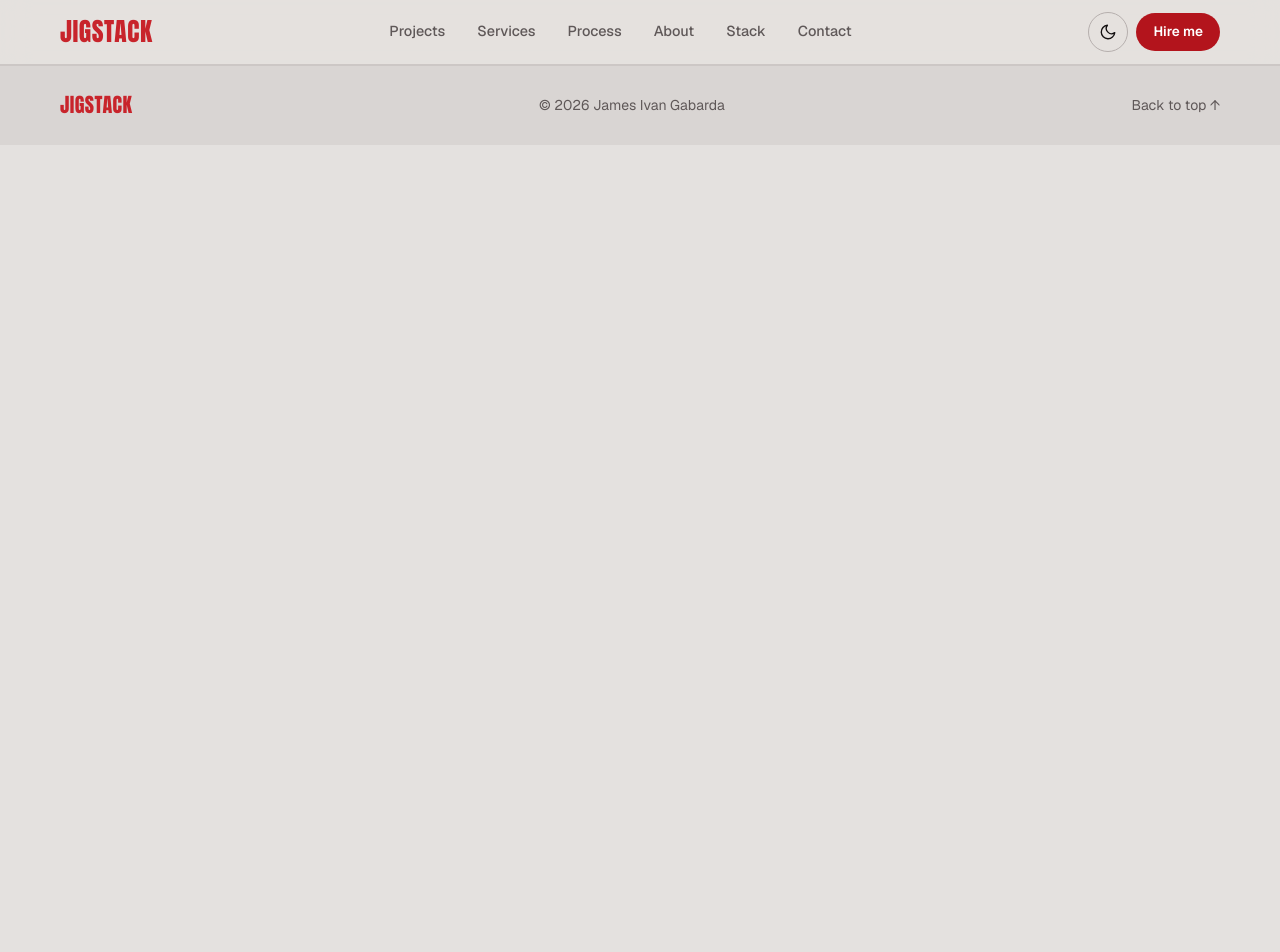
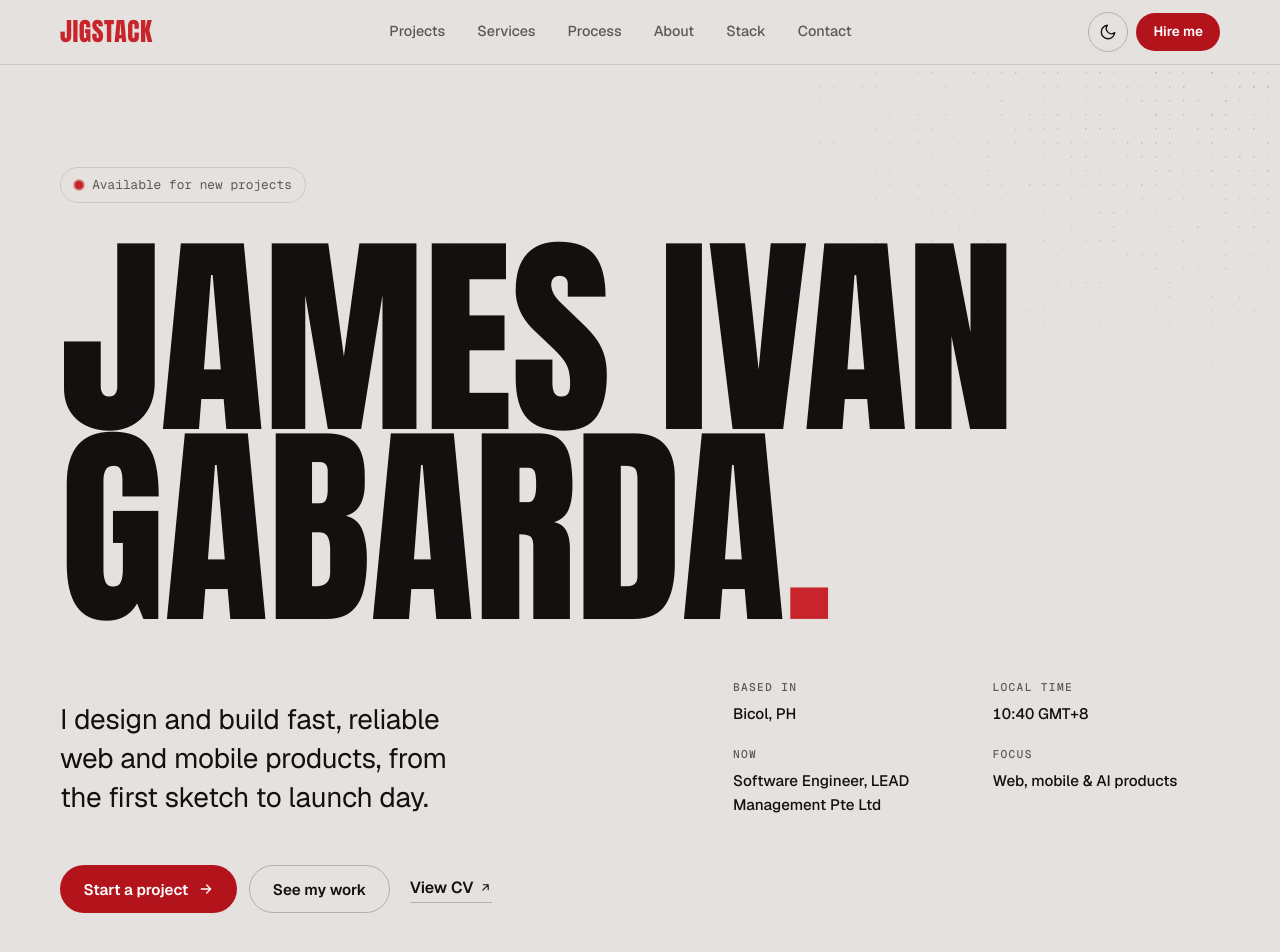
Before and after one commit to jigabarda/Portfoliov4, a Next.js app: page / in a window 1280 px wide. Shown: the top 952 px of the page. Before the commit the page ends 800 px from the top, so only its background shows below. Built offline with nearby package versions, Linux system fonts and the light colour scheme.

Commit message:
feat: add hero with live clock, ambient dot field, and experience strip

```diff
--- a/src/app/page.tsx
+++ b/src/app/page.tsx
@@ -1,12 +1,17 @@
 import Footer from "@/components/layout/Footer";
 import Nav from "@/components/layout/Nav";
+import ExperienceStrip from "@/components/sections/ExperienceStrip";
+import Hero from "@/components/sections/Hero";
 import RevealObserver from "@/components/ui/RevealObserver";
 
 export default function Page() {
   return (
     <>
       <Nav />
-      <main />
+      <main>
+        <Hero />
+        <ExperienceStrip />
+      </main>
       <Footer />
       <RevealObserver />
     </>
--- /dev/null
+++ b/src/components/effects/DotField.tsx
@@ -0,0 +1,100 @@
+"use client";
+
+import { useEffect, useRef } from "react";
+
+const GAP = 14;
+const SIZE = 1.5;
+const FRAME_MS = 40; // ~25fps is plenty for a slow twinkle
+
+type Dot = { x: number; y: number; m: number; ph: number; sp: number };
+
+/** Ambient dot grid, densest in the top-right corner. Colour and strength come from CSS tokens. */
+export default function DotField() {
+  const ref = useRef<HTMLCanvasElement>(null);
+
+  useEffect(() => {
+    const cv = ref.current;
+    const ctx = cv?.getContext("2d");
+    if (!cv || !ctx) return;
+
+    const still = matchMedia("(prefers-reduced-motion: reduce)").matches;
+    let dots: Dot[] = [];
+    let w = 0;
+    let h = 0;
+    let raf = 0;
+    let last = 0;
+    let visible = false;
+    let resizeTimer: number | undefined;
+
+    const build = () => {
+      const dpr = Math.min(window.devicePixelRatio || 1, 2);
+      w = cv.clientWidth;
+      h = cv.clientHeight;
+      if (!w || !h) return;
+      cv.width = Math.round(w * dpr);
+      cv.height = Math.round(h * dpr);
+      ctx.setTransform(dpr, 0, 0, dpr, 0, 0);
+      dots = [];
+      for (let y = GAP / 2; y < h; y += GAP) {
+        for (let x = GAP / 2; x < w; x += GAP) {
+          const dx = (w - x) / Math.max(w, 900);
+          const dy = y / Math.max(h, 600);
+          let m = Math.max(0, 1 - Math.sqrt(dx * dx + dy * dy * 1.6) / 0.8);
+          m *= m;
+          if (m <= 0.01 || Math.random() > 0.3 + m * 0.7) continue;
+          dots.push({ x, y, m, ph: Math.random() * 6.283, sp: 0.25 + Math.random() * 0.9 });
+        }
+      }
+    };
+
+    const draw = (t: number) => {
+      if (!still) raf = requestAnimationFrame(draw);
+      if (!still && t - last < FRAME_MS) return;
+      last = t;
+      const cs = getComputedStyle(cv);
+      const max = parseFloat(cs.getPropertyValue("--dotfield-alpha")) || 0.3;
+      ctx.clearRect(0, 0, w, h);
+      ctx.fillStyle = cs.color;
+      for (const d of dots) {
+        const tw = still ? 1 : 0.35 + 0.65 * (0.5 + 0.5 * Math.sin((t / 1000) * d.sp + d.ph));
+        ctx.globalAlpha = max * d.m * tw;
+        ctx.fillRect(d.x, d.y, SIZE, SIZE);
+      }
+      ctx.globalAlpha = 1;
+    };
+
+    const start = () => {
+      cancelAnimationFrame(raf);
+      if (still) draw(0);
+      else raf = requestAnimationFrame(draw);
+    };
+
+    build();
+    const io = new IntersectionObserver(([entry]) => {
+      visible = entry.isIntersecting;
+      if (visible) start();
+      else cancelAnimationFrame(raf);
+    });
+    io.observe(cv);
+    const ro = new ResizeObserver(() => {
+      window.clearTimeout(resizeTimer);
+      resizeTimer = window.setTimeout(() => {
+        build();
+        if (visible) start();
+      }, 120);
+    });
+    ro.observe(cv);
+    const mo = still ? new MutationObserver(() => draw(0)) : null;
+    mo?.observe(document.documentElement, { attributes: true, attributeFilter: ["data-theme"] });
+
+    return () => {
+      cancelAnimationFrame(raf);
+      window.clearTimeout(resizeTimer);
+      io.disconnect();
+      ro.disconnect();
+      mo?.disconnect();
+    };
+  }, []);
+
+  return <canvas ref={ref} className="dotfield" aria-hidden="true" />;
+}
--- /dev/null
+++ b/src/components/sections/ExperienceStrip.tsx
@@ -0,0 +1,12 @@
+import { site } from "@/content/site";
+
+export default function ExperienceStrip() {
+  return (
+    <section className="strip" aria-label="Where I have worked">
+      <div className="wrap strip-inner">
+        <p className="kicker">Experience at</p>
+        <ul>{site.employers.map((name) => <li key={name}>{name}</li>)}</ul>
+      </div>
+    </section>
+  );
+}
--- /dev/null
+++ b/src/components/sections/Hero.tsx
@@ -0,0 +1,38 @@
+import DotField from "@/components/effects/DotField";
+import { ArrowRight, ArrowUpRight } from "@/components/icons";
+import { site } from "@/content/site";
+import LocalClock from "./LocalClock";
+
+export default function Hero() {
+  return (
+    <section className="hero" id="home">
+      <DotField />
+      <div className="wrap">
+        <p className="status"><span className="dot" aria-hidden="true" />{site.status}</p>
+
+        <h1 className="hero-name">
+          <span className="line"><span>James Ivan</span></span>
+          <span className="line"><span>Gabarda<em>.</em></span></span>
+        </h1>
+
+        <div className="hero-grid">
+          <p className="hero-lede">{site.heroLede}</p>
+          <dl className="meta">
+            <div><dt className="kicker">Based in</dt><dd>{site.location}</dd></div>
+            <div><dt className="kicker">Local time</dt><dd><LocalClock timeZone={site.timeZone} /> {site.timeZoneLabel}</dd></div>
+            <div><dt className="kicker">Now</dt><dd>{site.now}</dd></div>
+            <div><dt className="kicker">Focus</dt><dd>{site.focus}</dd></div>
+          </dl>
+        </div>
+
+        <div className="hero-cta">
+          <div className="btn-group">
+            <a className="btn btn-primary" href="#contact">Start a project <ArrowRight /></a>
+            <a className="btn btn-ghost" href="#projects">See my work</a>
+          </div>
+          <a className="text-link" href={site.cvUrl} target="_blank" rel="noopener noreferrer">View CV <ArrowUpRight /></a>
+        </div>
+      </div>
+    </section>
+  );
+}
--- /dev/null
+++ b/src/components/sections/LocalClock.tsx
@@ -0,0 +1,18 @@
+"use client";
+
+import { useEffect, useState } from "react";
+
+/** Renders "--:--" on the server, then the live time in `timeZone`. */
+export default function LocalClock({ timeZone }: { timeZone: string }) {
+  const [time, setTime] = useState("--:--");
+
+  useEffect(() => {
+    const fmt = new Intl.DateTimeFormat("en-GB", { hour: "2-digit", minute: "2-digit", hour12: false, timeZone });
+    const tick = () => setTime(fmt.format(new Date()));
+    tick();
+    const id = window.setInterval(tick, 15000);
+    return () => window.clearInterval(id);
+  }, [timeZone]);
+
+  return <span className="clock">{time}</span>;
+}
```
